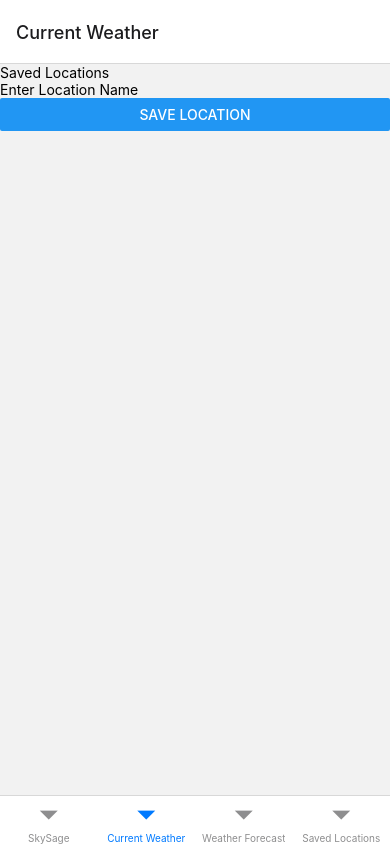
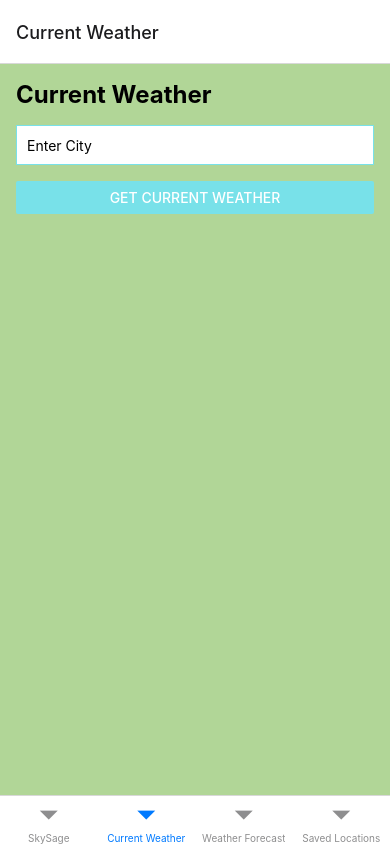
Before and after one commit to DamonRod/SkySage, a React Native app: screen / in a window 390 px wide. Both pictures are taken after a click on the button "CURRENT WEATHER". Built offline with nearby package versions, Linux system fonts and the light colour scheme.

Commit message:
Updated version

```diff
--- a/package.json
+++ b/package.json
@@ -15,12 +15,14 @@
     "expo": "~48.0.21",
     "expo-status-bar": "~1.4.4",
     "react": "18.2.0",
+    "react-dom": "^18.2.0",
     "react-native": "0.71.14",
     "react-native-gesture-handler": "~2.9.0",
     "react-native-paper": "4.9.2",
     "react-native-reanimated": "~2.14.4",
     "react-native-safe-area-context": "4.5.0",
     "react-native-screens": "~3.20.0",
+    "react-native-web": "~0.18.11",
     "react-redux": "^9.0.4",
     "redux": "^5.0.0"
   },
--- a/screens/CurrentWeatherScreen.js
+++ b/screens/CurrentWeatherScreen.js
@@ -1,122 +1,81 @@
-import React, { useState } from 'react';
-import { View, Text, TextInput, Button, FlatList, Modal, Pressable } from 'react-native';
-import { connect } from 'react-redux';
-import { addLocation, removeLocation, clearAllLocations, updateLocationName } from '../redux/actions';
+import React, { useState, useEffect } from 'react';
+import { View, Text, TextInput, Button, ScrollView, ActivityIndicator } from 'react-native';
+import { globalStyles, colors } from './styles';
 
-const SavedLocationsScreen = ({ savedLocations, addLocation, removeLocation, clearAllLocations, updateLocationName, navigation }) => {
-  const [locationName, setLocationName] = useState('');
-  const [modalVisible, setModalVisible] = useState(false);
-  const [selectedLocation, setSelectedLocation] = useState(null);
+const CurrentWeatherScreen = ({ route }) => {
+  const [city, setCity] = useState(route.params?.city || '');
+  const [currentWeather, setCurrentWeather] = useState(null);
+  const [error, setError] = useState(null);
+  const [loading, setLoading] = useState(false);
 
-  const handleSaveLocation = () => {
-    if (locationName.trim() !== '') {
-      addLocation(locationName);
-      setLocationName('');
+  useEffect(() => {
+    if (route.params?.clearForm) {
+      setCity(route.params?.city || '');
+    }
+  }, [route.params?.clearForm, route.params?.city]);
+
+  const handleGetCurrentWeather = async () => {
+    try {
+      setLoading(true);
+      const openWeatherMapApiKey = '786e6b9533e1aafe1251e09e9c57856d';
+      const response = await fetch(
+        `https://api.openweathermap.org/data/2.5/weather?q=${encodeURIComponent(city)}&appid=${openWeatherMapApiKey}`
+      );
+
+      if (response.ok) {
+        const data = await response.json();
+        setCurrentWeather(data);
+        setError(null);
+      } else {
+        setError('Error fetching current weather data');
+      }
+    } catch (error) {
+      setError('Error fetching current weather data');
+    } finally {
+      setLoading(false);
     }
   };
 
-  const handleRemoveLocation = (location) => {
-    removeLocation(location);
+  const convertKelvinToCelsius = (kelvin) => {
+    return (kelvin - 273.15).toFixed(2);
   };
 
-  const handleEditLocation = (location) => {
-    setSelectedLocation(location);
-    setModalVisible(true);
-    setLocationName(location); // Set the location name in the modal input to the current name
-  };
-
-  const handleUpdateLocationName = () => {
-    if (selectedLocation && locationName.trim() !== '') {
-      updateLocationName(selectedLocation, locationName);
-      setModalVisible(false);
-      setSelectedLocation(null);
-      setLocationName('');
-    }
-  };
-
-  const handleClearAllLocations = () => {
-    clearAllLocations();
-  };
-
-  const handleLocationPress = (location) => {
-    setSelectedLocation(location);
-    setModalVisible(true);
-    // Set the location name in the modal input to the current name
-    setLocationName(location);
-  };
-
-  const closeModal = () => {
-    setModalVisible(false);
-    setSelectedLocation(null);
-    setLocationName('');
+  const convertKelvinToFahrenheit = (kelvin) => {
+    return (((kelvin - 273.15) * 9) / 5 + 32).toFixed(2);
   };
 
   return (
-    <View>
-      <Text>Saved Locations</Text>
-      <TextInput
-        placeholder="Enter Location Name"
-        value={locationName}
-        onChangeText={(text) => setLocationName(text)}
-      />
-      <Button title="Save Location" onPress={handleSaveLocation} />
-
-      {/* Render saved locations */}
-      <FlatList
-        data={savedLocations}
-        keyExtractor={(item, index) => index.toString()}
-        renderItem={({ item }) => (
-          item && (
-            <View style={{ flexDirection: 'row', justifyContent: 'space-between', alignItems: 'center' }}>
-              <Button title={item.name} onPress={() => handleLocationPress(item.name)} />
-              <Button title="Edit" onPress={() => handleEditLocation(item.name)} /> {/* Add this line */}
-              <Button title="Remove" onPress={() => handleRemoveLocation(item.name)} />
-            </View>
-          )
+    <ScrollView style={globalStyles.container}>
+      <View>
+        <Text style={globalStyles.title}>Current Weather</Text>
+        <TextInput
+          style={globalStyles.input}
+          placeholder="Enter City"
+          value={city}
+          onChangeText={(text) => setCity(text)}
+        />
+        <Button
+          style={globalStyles.button}
+          title="Get Current Weather"
+          color={colors.primary}
+          onPress={handleGetCurrentWeather}
+        />
+        {loading && <ActivityIndicator size="large" color={colors.secondary} />}
+        {error && <Text style={globalStyles.errorText}>{error}</Text>}
+        {currentWeather && <Text style={globalStyles.title}>City: {currentWeather.name}</Text>}
+        {currentWeather && (
+          <View>
+            <Text>{`Temperature: ${convertKelvinToCelsius(
+              currentWeather.main.temp
+            )} °C, ${convertKelvinToFahrenheit(currentWeather.main.temp)} °F`}</Text>
+            <Text>{`Humidity: ${currentWeather.main.humidity}%`}</Text>
+            <Text>{`Pressure: ${currentWeather.main.pressure} hPa`}</Text>
+            <Text>{`Description: ${currentWeather.weather[0].description}`}</Text>
+          </View>
         )}
-      />
-
-      {savedLocations.length > 0 && (
-        <Button title="Clear All Locations" onPress={handleClearAllLocations} />
-      )}
-
-      {/* Modal for updating location name */}
-      <Modal
-        animationType="slide"
-        transparent={true}
-        visible={modalVisible}
-        onRequestClose={closeModal}
-      >
-        <View style={{ flex: 1, justifyContent: 'center', alignItems: 'center' }}>
-          <View style={{ backgroundColor: 'white', padding: 20, borderRadius: 10, elevation: 5 }}>
-            <Text>Edit Location Name</Text>
-            <TextInput
-              placeholder="Enter New Name"
-              value={locationName}
-              onChangeText={(text) => setLocationName(text)}
-            />
-            <Pressable onPress={handleUpdateLocationName}>
-              <Text>Update</Text>
-            </Pressable>
-            <Pressable onPress={closeModal}>
-              <Text>Cancel</Text>
-            </Pressable>
-          </View>
-        </View>
-      </Modal>
-    </View>
+      </View>
+    </ScrollView>
   );
 };
 
-const mapStateToProps = (state) => ({
-  savedLocations: state.savedLocations,
-});
-
-const mapDispatchToProps = {
-  addLocation,
-  removeLocation,
-  clearAllLocations,
-  updateLocationName,
-};
-
-export default connect(mapStateToProps, mapDispatchToProps)(SavedLocationsScreen);
+export default CurrentWeatherScreen;
--- a/screens/ForecastScreen.js
+++ b/screens/ForecastScreen.js
@@ -1,13 +1,6 @@
-import { useState } from 'react';
-import {
-  View,
-  Text,
-  TextInput,
-  Button,
-  FlatList,
-  ScrollView,
-  ActivityIndicator,
-} from 'react-native';
+import React, { useState } from 'react';
+import { View, Text, TextInput, Button, FlatList, ActivityIndicator } from 'react-native';
+import { globalStyles, colors } from './styles';
 
 const ForecastScreen = ({ route }) => {
   const [city, setCity] = useState(route.params?.city || '');
@@ -46,8 +39,7 @@ const ForecastScreen = ({ route }) => {
   };
 
   const renderForecastItem = ({ item }) => (
-    <View>
-      <Text>----------------------</Text>
+    <View style={[globalStyles.forecastItem, { backgroundColor: 'white' }]}>
       <Text>{`Date/Time: ${item.dt_txt}`}</Text>
       <Text>{`Temperature: ${convertKelvinToCelsius(
         item.main.temp
@@ -59,22 +51,23 @@ const ForecastScreen = ({ route }) => {
   );
 
   return (
-    <ScrollView>
-      <View>
-        <Text>7-Day Forecast</Text>
+    <View style={globalStyles.container}>
+      <Text style={globalStyles.title}>7-Day Forecast</Text>
       <TextInput
+        style={globalStyles.input}
         placeholder="Enter City"
         value={city}
         onChangeText={(text) => setCity(text)}
       />
       <Button
+        style={globalStyles.button}
         title="Get Forecast"
-          color="#78e1e9"
+        color={colors.primary}
         onPress={handleGetForecast}
       />
-        {loading && <ActivityIndicator size="large" color="#e4d155" />}
-        {error && <Text style={{ color: 'red' }}>{error}</Text>}
-        {forecastData && <Text style={{}}>City: {city}</Text>}
+      {loading && <ActivityIndicator size="large" color={colors.secondary} />}
+      {error && <Text style={globalStyles.errorText}>{error}</Text>}
+      {forecastData && <Text style={globalStyles.title}>City: {city}</Text>}
       {forecastData && (
         <FlatList
           data={forecastData}
@@ -83,7 +76,6 @@ const ForecastScreen = ({ route }) => {
         />
       )}
     </View>
-    </ScrollView>
   );
 };
 
--- a/screens/SavedLocationsScreen.js
+++ b/screens/SavedLocationsScreen.js
@@ -1,11 +1,12 @@
-// screens/SavedLocationsScreen.js
-import React from 'react';
-import { View, Text, TextInput, Button, FlatList } from 'react-native';
+import React, { useState } from 'react';
+import { View, Text, TextInput, Button, FlatList, Modal, Pressable } from 'react-native';
 import { connect } from 'react-redux';
 import { addLocation, removeLocation, clearAllLocations } from '../redux/actions';
+import { globalStyles, colors } from './styles';
 
 const SavedLocationsScreen = ({ savedLocations, addLocation, removeLocation, clearAllLocations, navigation }) => {
-    const [locationName, setLocationName] = React.useState('');
+  const [locationName, setLocationName] = useState('');
+  const [selectedLocation, setSelectedLocation] = useState(null);
 
   const handleSaveLocation = () => {
     if (locationName.trim() !== '') {
@@ -23,22 +24,26 @@ const SavedLocationsScreen = ({ savedLocations, addLocation, removeLocation, cle
   };
 
   const handleLocationPress = (location) => {
-        navigation.navigate('Current Weather', { city: location });
+    setSelectedLocation(location);
+    setLocationName(location);
+    navigation.navigate('Current Weather', { city: location, clearForm: true });
   };
 
-    console.log('savedLocations:', savedLocations); // Log the savedLocations array
-
   return (
-        <View>
-            <Text>Saved Locations</Text>
+    <View style={globalStyles.container}>
+      <Text style={globalStyles.title}>Saved Locations</Text>
       <TextInput
+        style={globalStyles.input}
         placeholder="Enter Location Name"
         value={locationName}
         onChangeText={(text) => setLocationName(text)}
       />
-            <Button title="Save Location" onPress={handleSaveLocation} />
+      <Button
+        style={globalStyles.button}
+        title="Save Location"
+        onPress={handleSaveLocation}
+      />
 
-            {/* Render saved locations */}
       <FlatList
         data={savedLocations}
         keyExtractor={(item, index) => index.toString()}
@@ -53,7 +58,7 @@ const SavedLocationsScreen = ({ savedLocations, addLocation, removeLocation, cle
       />
 
       {savedLocations.length > 0 && (
-                <Button title="Clear All Locations" onPress={handleClearAllLocations} />
+        <Button style={globalStyles.button} title="Clear All Locations" onPress={handleClearAllLocations} />
       )}
     </View>
   );
--- /dev/null
+++ b/screens/styles.js
@@ -0,0 +1,51 @@
+import { StyleSheet } from 'react-native';
+
+export const colors = {
+  green: '#4CAF50',
+  primary: '#78e1e9',
+  secondary: '#e4d155',
+  error: '#ff0000',
+  black: '#000000',
+};
+
+export const globalStyles = StyleSheet.create({
+  container: {
+    flex: 1,
+    backgroundColor: '#b1d697',
+    padding: 16,
+  },
+  title: {
+    fontSize: 24,
+    fontWeight: 'bold',
+    marginBottom: 16,
+    color: colors.black,
+  },
+  input: {
+    height: 40,
+    borderColor: colors.primary,
+    borderWidth: 1,
+    marginBottom: 16,
+    paddingHorizontal: 10,
+    backgroundColor: 'white',
+  },
+  button: {
+    backgroundColor: colors.primary,
+    padding: 10,
+    borderRadius: 5,
+    marginBottom: 16,
+  },
+  buttonText: {
+    color: 'white',
+    textAlign: 'center',
+  },
+  errorText: {
+    color: colors.error,
+    marginBottom: 16,
+  },
+  forecastItem: {
+    marginBottom: 16,
+    padding: 10,
+    backgroundColor: 'white',
+    borderRadius: 5,
+  },
+});
```
Also changed, not shown: 1 other file (tests, documents, lock files or other folders). Lines whose indentation alone changed are shown as unchanged.
